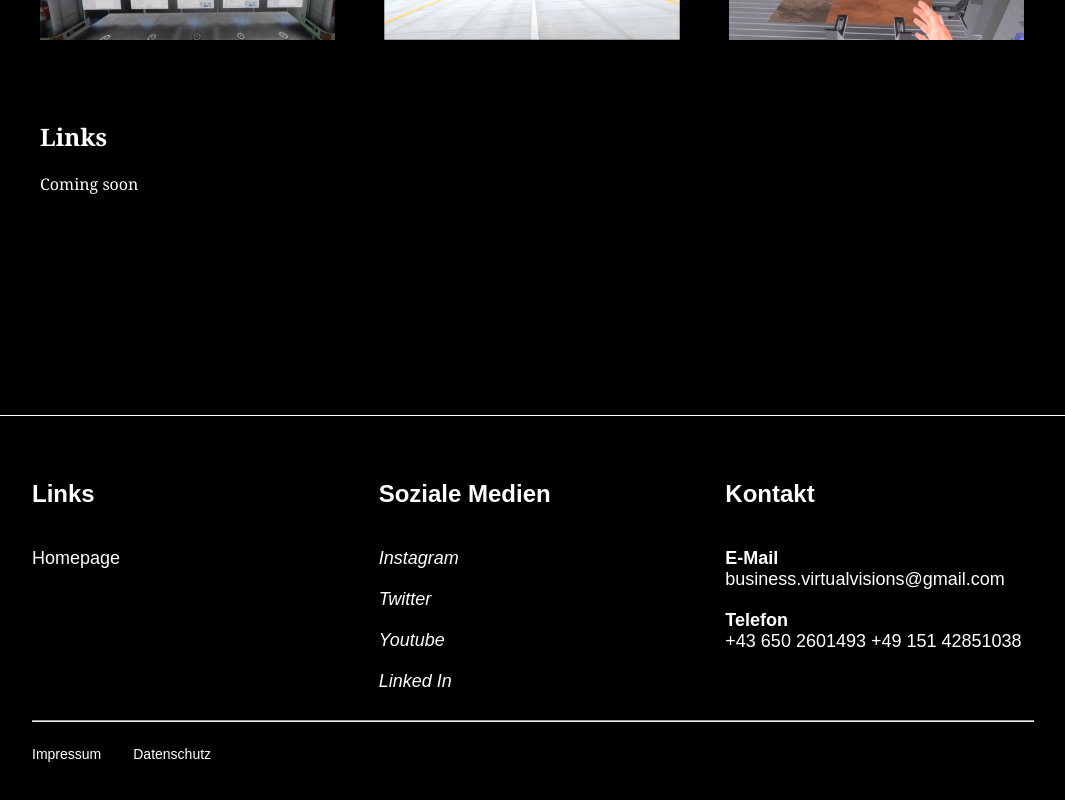
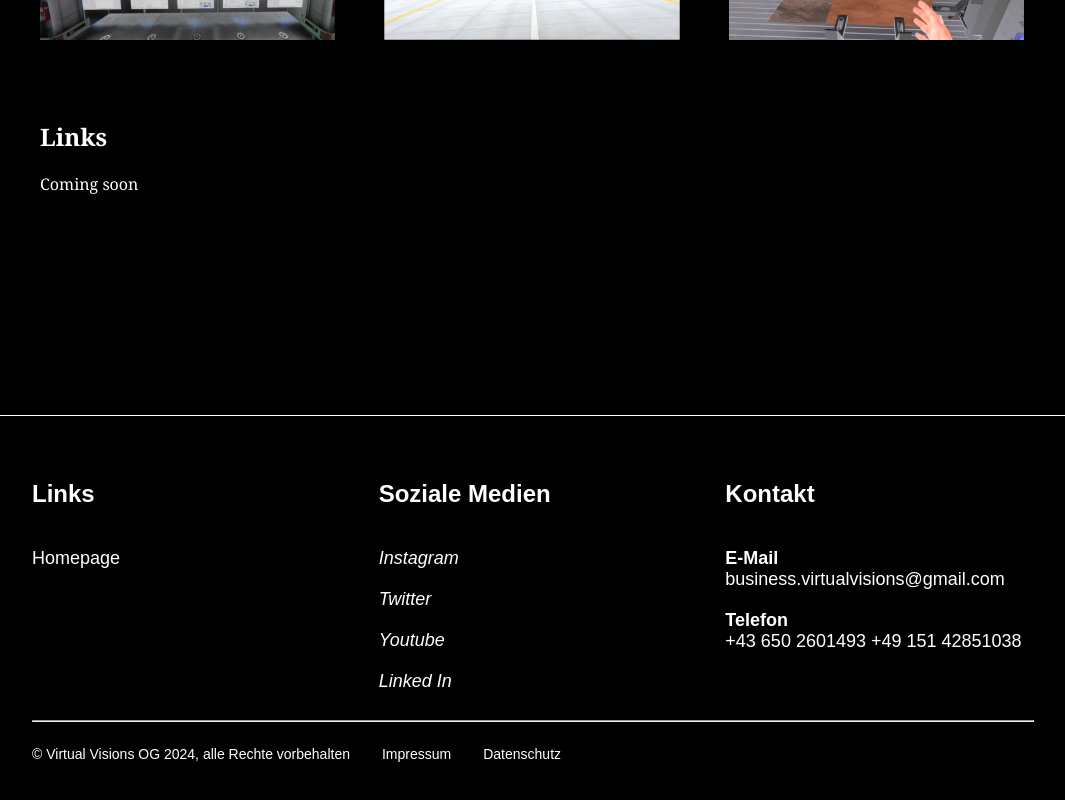
Before and after one commit to Virtual-Visions/Website, a React (Create React App) app: page /cncMachine in a window 1280 px wide. Shown: the part 2367-3167 px from the top of the page, without its empty margins (108-1173 px from the left). Built offline with nearby package versions, Linux system fonts and the light colour scheme.

Commit message:
all rights reserved

```diff
--- a/src/components/Footer.js
+++ b/src/components/Footer.js
@@ -99,6 +99,9 @@ const Footer = () => {
         </Row>
         <hr className="abtrennungsLinieFooter" />
         <div className="footer-links">
+        <FooterLinkChild >
+              {language === "de" ? "© Virtual Visions OG 2024, alle Rechte vorbehalten" : "© Virtual Visions OG 2024, all rights reserved"}
+            </FooterLinkChild>
         <FooterLinkChild className="footer-links-child" href="/Imprint">
               {language === "de" ? "Impressum" : "Imprint"}
             </FooterLinkChild>
--- a/src/components/FooterStyles.js
+++ b/src/components/FooterStyles.js
@@ -63,6 +63,7 @@ font-size: 14px;
 text-decoration: none;
 cursor: pointer;
 padding-right:2rem;
+text-align:left;
 &:hover {
     color: green;
     transition: 200ms ease-in;
--- a/src/components/Footer_2.js
+++ b/src/components/Footer_2.js
@@ -72,12 +72,16 @@ const Footer = () => {
         </Row>
         <hr className="abtrennungsLinieFooter" />
         <div className="footer-links">
+        <FooterLinkChild >
+              {language === "de" ? "© Virtual Visions OG 2024, alle Rechte vorbehalten" : "© Virtual Visions OG 2024, all rights reserved"}
+            </FooterLinkChild>
         <FooterLinkChild className="footer-links-child" href="/Imprint">
               {language === "de" ? "Impressum" : "Imprint"}
             </FooterLinkChild>
             <FooterLinkChild className="footer-links-child" href="/dataPrivacy">
               {language === "de" ? "Datenschutz" : "Data privacy policy (german only)"}
             </FooterLinkChild>
+
         </div>
       </Container>
     </Box>
```
